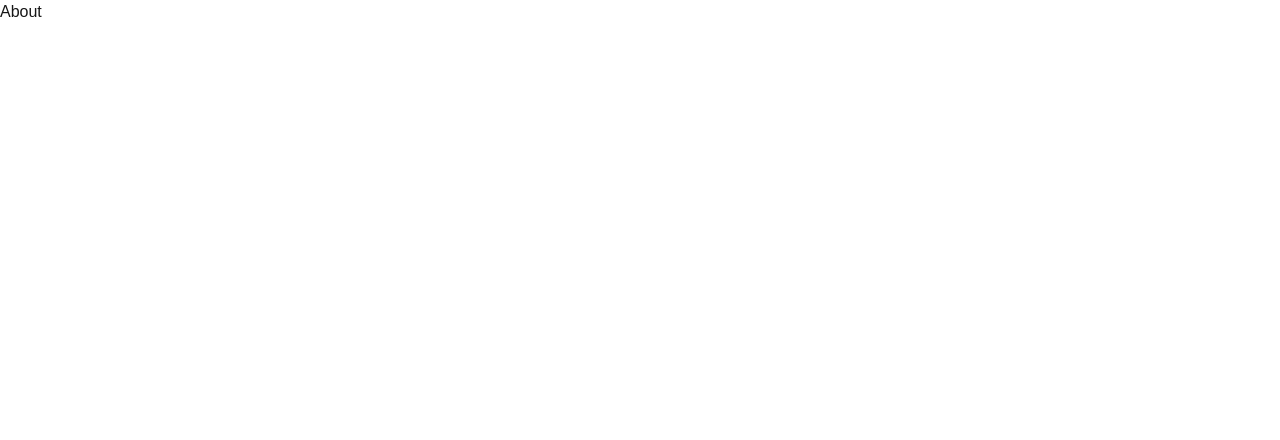
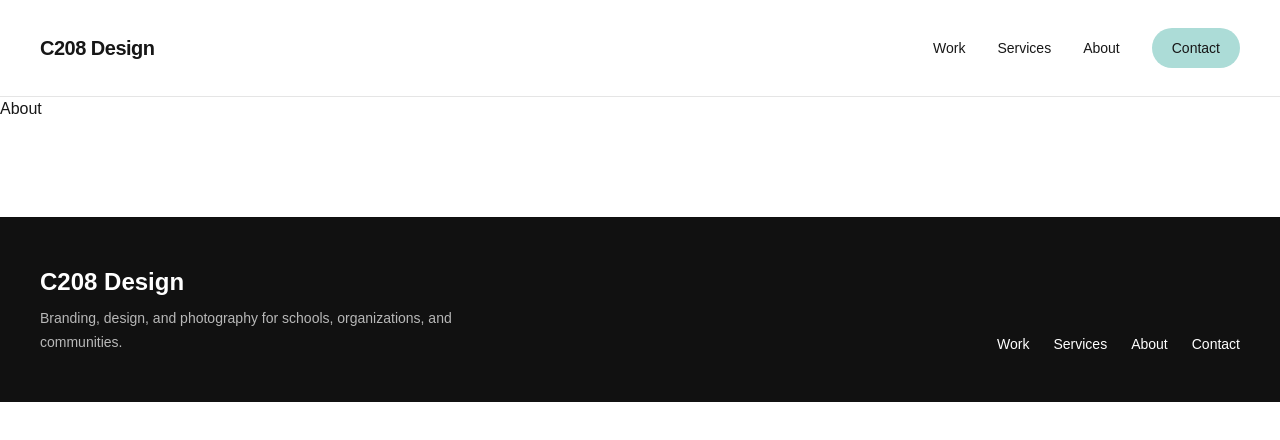
Before and after one commit to NareMnats/c208design, a Next.js app: page /about in a window 1280 px wide. Shown: the top 440 px of the page. Built offline with nearby package versions, Linux system fonts and the light colour scheme.

Commit message:
feat: add Navbar and Footer components; update layout metadata

```diff
--- a/app/layout.tsx
+++ b/app/layout.tsx
@@ -1,6 +1,8 @@
 import type { Metadata } from "next";
 import { Geist, Geist_Mono } from "next/font/google";
 import "./globals.css";
+import Navbar from "@/components/layout/Navbar";
+import Footer from "@/components/layout/Footer";
 
 const geistSans = Geist({
   variable: "--font-geist-sans",
@@ -13,8 +15,8 @@ const geistMono = Geist_Mono({
 });
 
 export const metadata: Metadata = {
-  title: "Create Next App",
-  description: "Generated by create next app",
+title: "C208 Design",
+description: "Branding, photography, and creative services for schools and organizations.",
 };
 
 export default function RootLayout({
@@ -27,7 +29,15 @@ export default function RootLayout({
       lang="en"
       className={`${geistSans.variable} ${geistMono.variable} h-full antialiased`}
     >
-      <body className="min-h-full flex flex-col">{children}</body>
+    <body
+  className={`${geistSans.variable} ${geistMono.variable} antialiased bg-white text-[#111111]`}
+>
+  <Navbar />
+
+  {children}
+
+  <Footer />
+</body>
     </html>
   );
 }
--- /dev/null
+++ b/components/layout/Footer.tsx
@@ -0,0 +1,43 @@
+import Link from "next/link";
+import Container from "../ui/Container";
+
+export default function Footer() {
+  return (
+    <footer className="mt-24 border-t border-black/10 bg-[#111111] py-12 text-white">
+      <Container className="flex flex-col gap-8 md:flex-row md:items-end md:justify-between">
+        <div>
+          <p className="text-2xl font-semibold">C208 Design</p>
+          <p className="mt-2 max-w-md text-sm leading-6 text-white/70">
+            Branding, design, and photography for schools, organizations, and
+            communities.
+          </p>
+        </div>
+
+        <nav aria-label="Footer navigation">
+          <ul className="flex flex-wrap gap-6 text-sm">
+            <li>
+              <Link href="/work" className="hover:text-[#acdcd7]">
+                Work
+              </Link>
+            </li>
+            <li>
+              <Link href="/services" className="hover:text-[#acdcd7]">
+                Services
+              </Link>
+            </li>
+            <li>
+              <Link href="/about" className="hover:text-[#acdcd7]">
+                About
+              </Link>
+            </li>
+            <li>
+              <Link href="/contact" className="hover:text-[#acdcd7]">
+                Contact
+              </Link>
+            </li>
+          </ul>
+        </nav>
+      </Container>
+    </footer>
+  );
+}
--- /dev/null
+++ b/components/layout/Navbar.tsx
@@ -0,0 +1,45 @@
+import Link from "next/link";
+import Container from "../ui/Container";
+
+export default function Navbar() {
+  return (
+    <header className="border-b border-black/10 bg-white">
+      <Container className="flex h-24 items-center justify-between">
+        <Link href="/" className="text-xl font-semibold tracking-tight">
+          C208 Design
+        </Link>
+
+        <nav aria-label="Primary navigation">
+          <ul className="flex items-center gap-8 text-sm font-medium">
+            <li>
+              <Link href="/work" className="transition-opacity hover:opacity-60">
+                Work
+              </Link>
+            </li>
+            <li>
+              <Link
+                href="/services"
+                className="transition-opacity hover:opacity-60"
+              >
+                Services
+              </Link>
+            </li>
+            <li>
+              <Link href="/about" className="transition-opacity hover:opacity-60">
+                About
+              </Link>
+            </li>
+            <li>
+              <Link
+                href="/contact"
+                className="rounded-full bg-[#acdcd7] px-5 py-3 transition-opacity hover:opacity-80"
+              >
+                Contact
+              </Link>
+            </li>
+          </ul>
+        </nav>
+      </Container>
+    </header>
+  );
+}
--- /dev/null
+++ b/components/ui/Container.tsx
@@ -0,0 +1,17 @@
+import type { ReactNode } from "react";
+
+type ContainerProps = {
+  children: ReactNode;
+  className?: string;
+};
+
+export default function Container({
+  children,
+  className = "",
+}: ContainerProps) {
+  return (
+    <div className={`mx-auto w-full max-w-[1400px] px-6 md:px-10 ${className}`}>
+      {children}
+    </div>
+  );
+}
```
